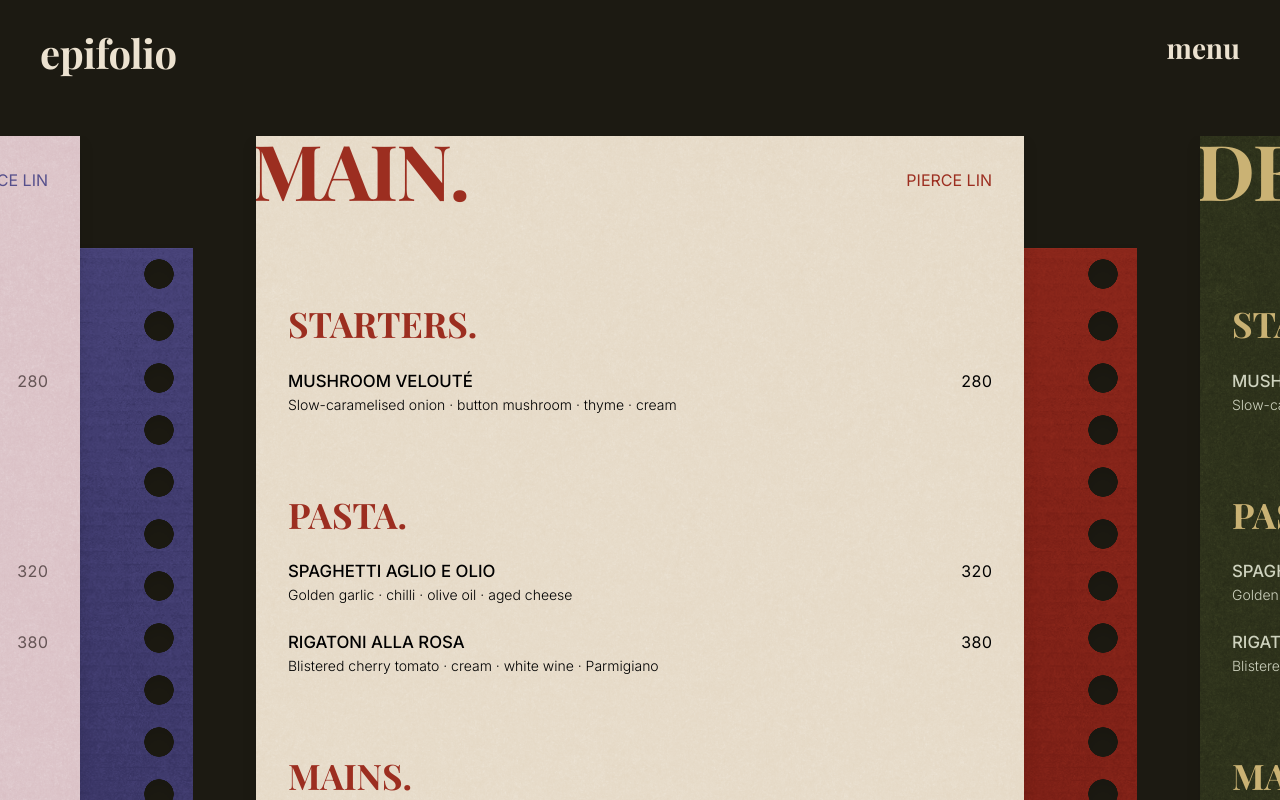
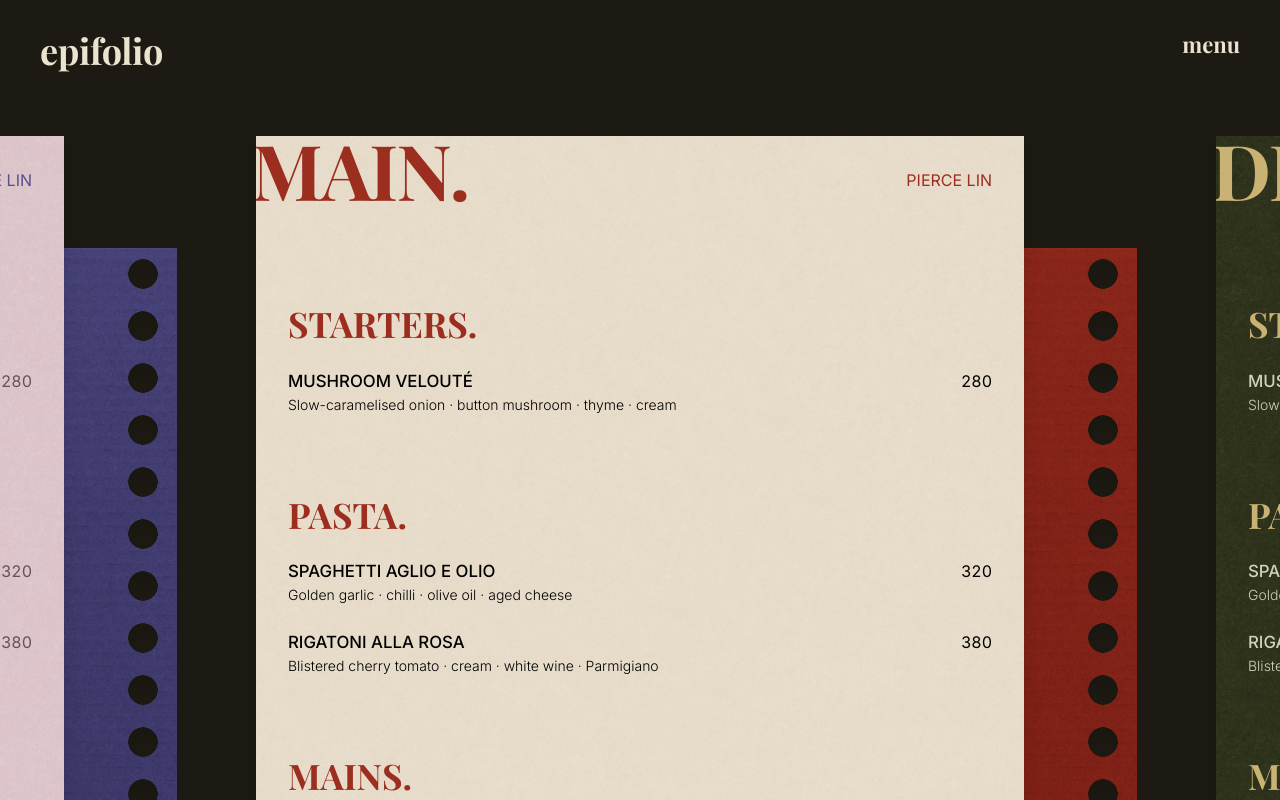
Before and after one commit to piercelin11/epifolio, a Next.js app: page / in a window 1280 px wide. Built offline with nearby package versions, Linux system fonts and the light colour scheme; a web font is replaced by a local one.

Commit message:
fix(menu): narrow the shelf peek and header text on laptop screens
- --shelf-peek reaches 4.5rem at a 1512px viewport, 8rem from 1920px
- --text-masthead and --text-masthead-nav are smaller at laptop widths

```diff
--- a/src/app/globals.css
+++ b/src/app/globals.css
@@ -76,10 +76,10 @@
 	--text-display--line-height: 1;
 	--text-display--letter-spacing: -0.02em;
 	/* Site header: title and menu button, smaller on laptop-sized screens */
-	--text-masthead: clamp(2.25rem, 3.28vw - 0.125rem, 3.8125rem);
+	--text-masthead: clamp(2.25rem, 5.15vw - 2.375rem, 3.8125rem);
 	--text-masthead--line-height: 1.05;
 	--text-masthead--letter-spacing: -0.01em;
-	--text-masthead-nav: clamp(1.5rem, 0.85rem + 1.125vw, 2.2rem);
+	--text-masthead-nav: clamp(1.375rem, 2.35vw - 0.625rem, 2.2rem);
 	--text-masthead-nav--line-height: 1.15;
 }
 
@@ -171,8 +171,8 @@
 	--paper-texture-primary: url("/textures/paper.webp");
 	/* Menu shelf (MenuShelf): one book is a whole paper stack */
 	--shelf-book-width: calc(var(--paper-base-width) + var(--paper-offset-x) * 2);
-	/* How much of each neighbouring book's menu sheet shows at the screen edge; less on laptop-sized screens */
-	--shelf-peek: clamp(5rem, 7.5vw - 1rem, 8rem);
+	/* How much of each neighbouring book's menu sheet shows at the screen edge; narrower on laptop-sized screens */
+	--shelf-peek: clamp(4rem, 13.75vw - 8.5rem, 8rem);
 	/* Distance between neighbouring books in reading mode, derived from the peek */
 	--shelf-pitch: calc(50vw + var(--paper-base-width) / 2 - var(--shelf-peek));
 	/* Minimum height of the offset (recipe) sheet; more content makes it taller */
```
